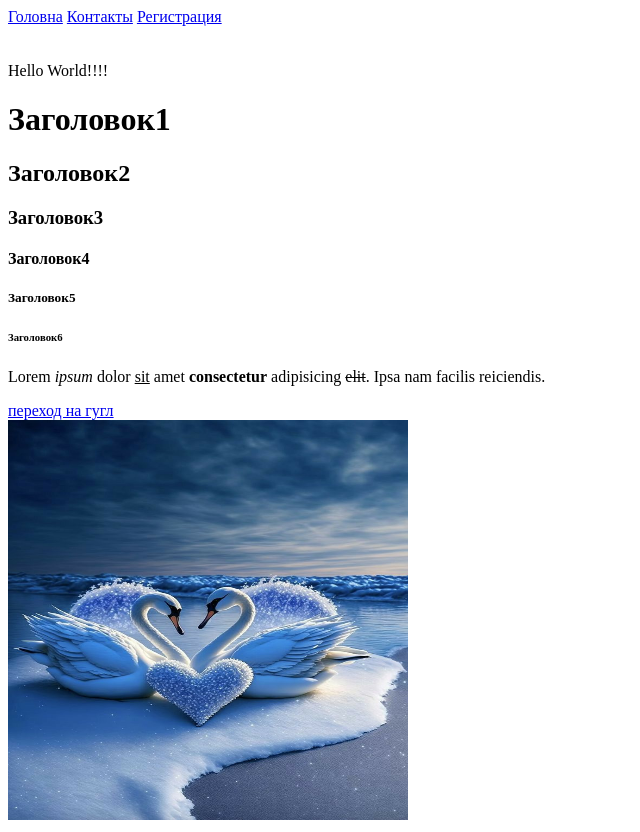
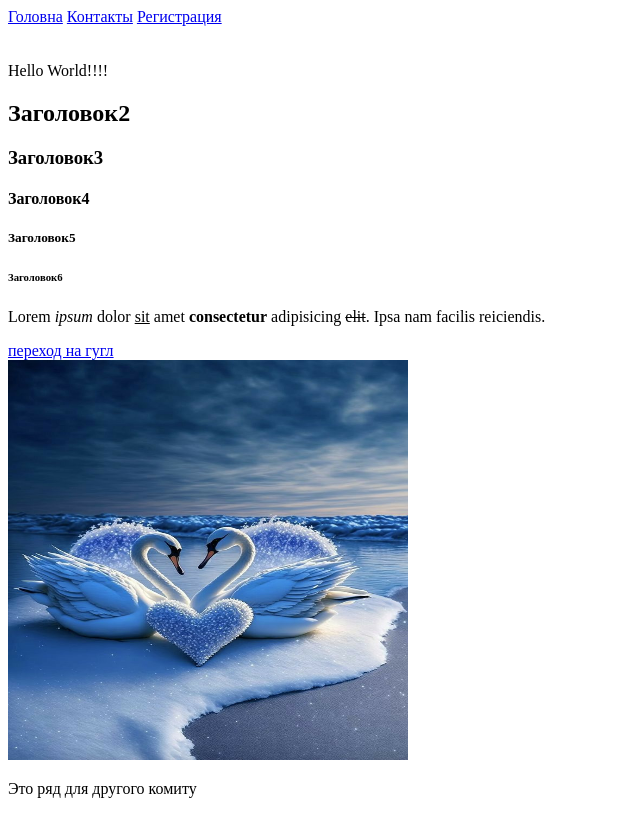
Before and after one commit to KateOzerova/HomeWork03.01.24, a plain HTML site: page index.html in a window 1280 px wide. Shown: the whole page, without its empty margins (0-640 px from the left). Drawn offline with Linux system fonts and the light colour scheme; files whose address does not match are found by name.

Commit message:
second comit

```diff
--- a/index.html
+++ b/index.html
@@ -11,7 +11,7 @@
         </nav>
         <br><br>
         Hello World!!!!
-        <h1>Заголовок1</h1>
+
         <h2>Заголовок2</h2>
         <h3>Заголовок3</h3>
         <h4>Заголовок4</h4>
@@ -21,6 +21,7 @@
         <a href="http:google.com target=_blank">переход на гугл</a>
         <br>
         <img src="./images/image1.jpg"width="400" height="400">
+        <p> Это ряд для другого комиту</p>
 
     </body>
 </html>
```
